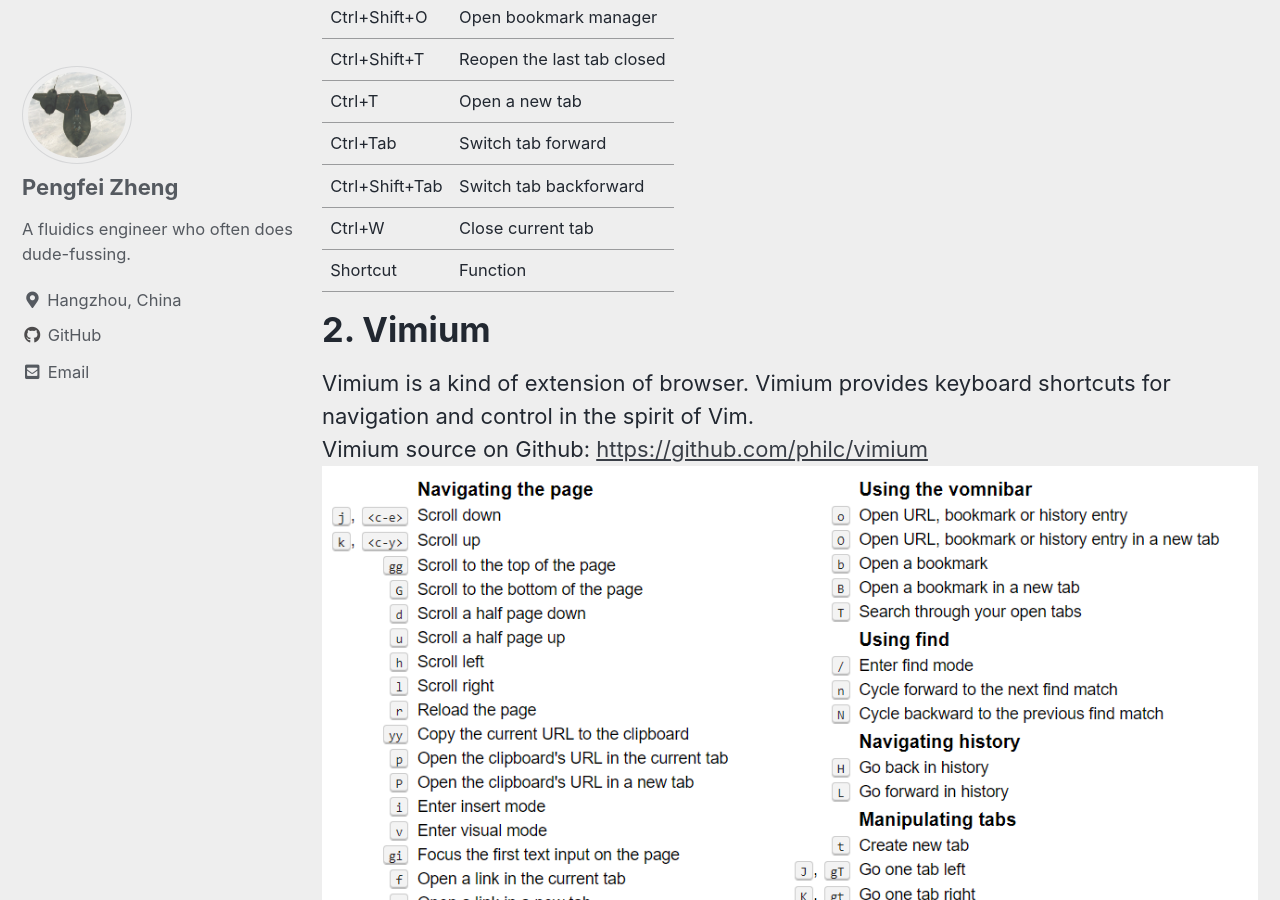
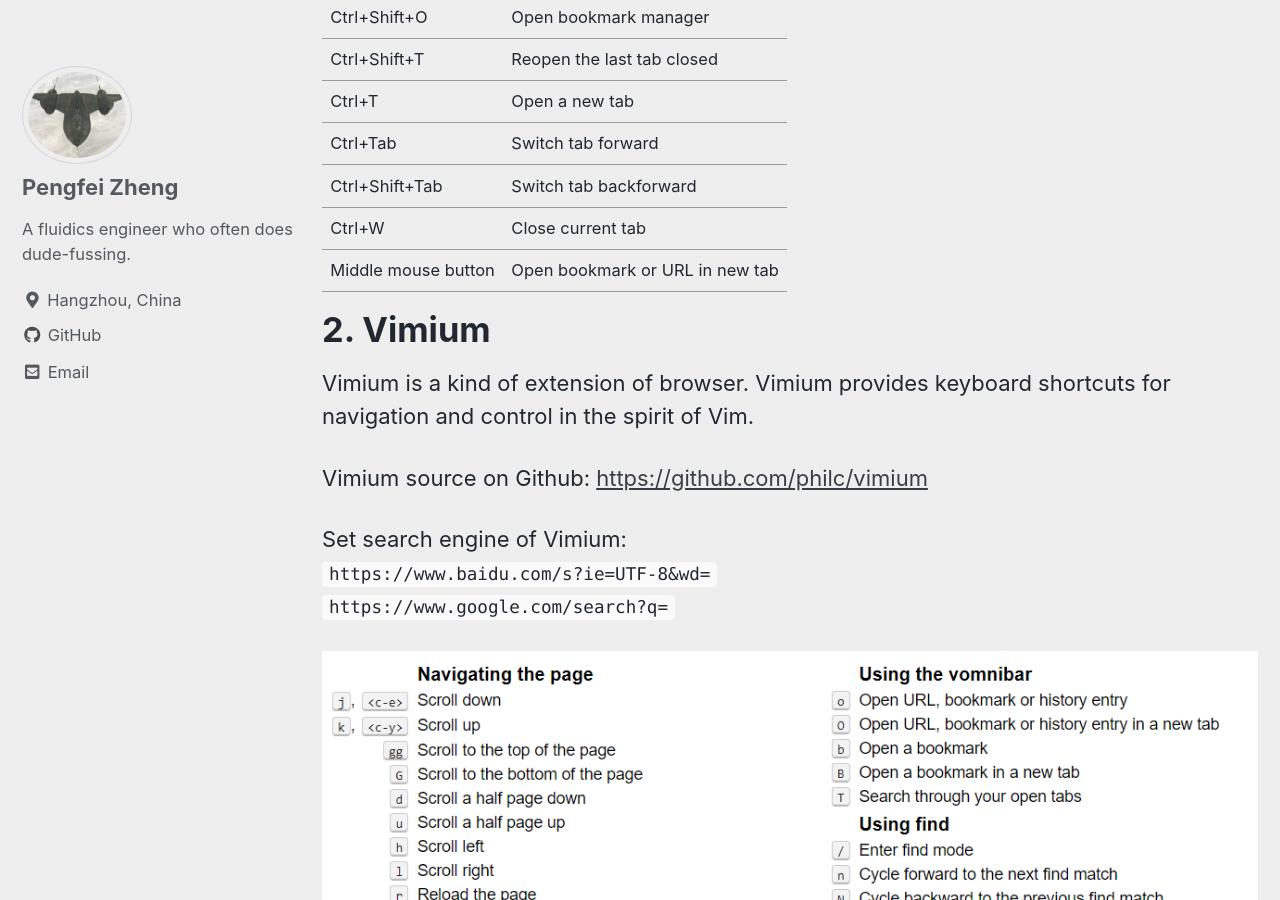
Before and after one commit to pengfei-zheng/pengfei-zheng.github.io, a Jekyll site: the page built from _posts/notebook/2021-01-30-Chrome-and-Microsoft-Edge-Usage.md, in a window 1280 px wide and 900 px high, scrolled down 679 px. Built offline with Jekyll 4.4.1, drawn with Linux system fonts in a browser that asks for light colours; cached includes are drawn as plain includes.

Commit message:
Revise Chrome and Edge usage

```diff
--- a/_posts/notebook/2021-01-30-Chrome-and-Microsoft-Edge-Usage.md
+++ b/_posts/notebook/2021-01-30-Chrome-and-Microsoft-Edge-Usage.md
@@ -9,24 +9,30 @@ Newest Microsoft Edge is based on Chromium. Thus Edge has the same shortcut as C
 
 # 1. Shortcut
 
-| Shortcut       | Function                   |
-| ---            | ---                        |
-| Alt+←          | Go back                    |
-| Alt+→          | Go forward                 |
-| Ctrl+J         | Open download              |
-| Ctrl+K         | Go to address bar          |
-| Ctrl+N         | Open new window            |
-| Ctrl+Shift+O   | Open bookmark manager      |
-| Ctrl+Shift+T   | Reopen the last tab closed |
-| Ctrl+T         | Open a new tab             |
-| Ctrl+Tab       | Switch tab forward         |
-| Ctrl+Shift+Tab | Switch tab backforward     |
-| Ctrl+W         | Close current tab          |
-| Shortcut       | Function                   |
+| Shortcut            | Function                        |
+| ---                 | ---                             |
+| Alt+←               | Go back                         |
+| Alt+→               | Go forward                      |
+| Ctrl+J              | Open download                   |
+| Ctrl+K              | Go to address bar               |
+| Ctrl+N              | Open new window                 |
+| Ctrl+Shift+O        | Open bookmark manager           |
+| Ctrl+Shift+T        | Reopen the last tab closed      |
+| Ctrl+T              | Open a new tab                  |
+| Ctrl+Tab            | Switch tab forward              |
+| Ctrl+Shift+Tab      | Switch tab backforward          |
+| Ctrl+W              | Close current tab               |
+| Middle mouse button | Open bookmark or URL in new tab |
 
 
 # 2. Vimium
 
 Vimium is a kind of extension of browser. Vimium provides keyboard shortcuts for navigation and control in the spirit of Vim.
+
 Vimium source on Github: <https://github.com/philc/vimium>
+
+Set search engine of Vimium:
+`https://www.baidu.com/s?ie=UTF-8&wd=`
+`https://www.google.com/search?q=`
+
 ![vimium](https://pengfei-zheng.github.io/assets/images/notebook/vimium.png)
```
